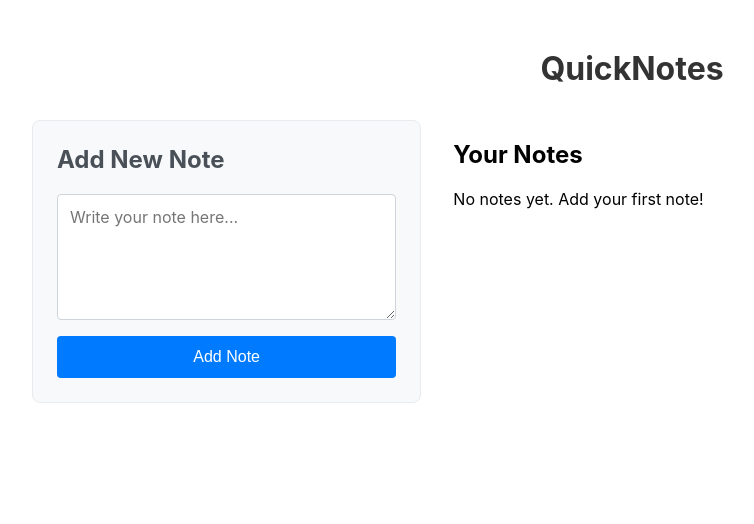
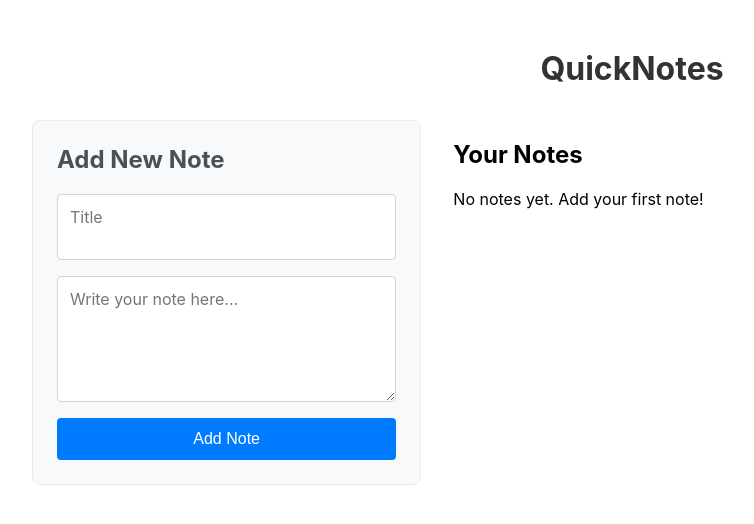
Before and after one commit to LiorKirshner/quicknotes, a React (Vite) app: page / in a window 1280 px wide. Shown: the top 524 px of the page, without its empty margins (8-762 px from the left). Built offline with nearby package versions, Linux system fonts and the light colour scheme.

Commit message:
add option to add note without title

```diff
--- a/src/App.css
+++ b/src/App.css
@@ -45,6 +45,13 @@
   font-size: 1rem;
   resize: vertical;
   min-height: 100px;
+}
+
+.note-form textarea:first-of-type {
+  min-height: 2.5rem;
+  max-height: 2.5rem;
+  resize: none;
+  overflow: hidden;
 }
 
 .note-form textarea:focus {
@@ -108,6 +115,14 @@
   word-wrap: break-word;
 }
 
+.note-title {
+  margin: 0 0 0.5rem 0;
+  color: #222;
+  font-size: 1.1rem;
+  font-weight: 600;
+  word-wrap: break-word;
+}
+
 .note-date,
 .note-footer small {
   color: #6c757d;
--- a/src/components/NoteCard.jsx
+++ b/src/components/NoteCard.jsx
@@ -16,6 +16,7 @@ const NoteCard = ({ note, onDelete }) => {
       <button className="deleteBTN" onClick={deleteNote}>
         X
       </button>
+      {note.title && <h3 className="note-title">{note.title}</h3>}
       <p className="note-body">{note.text}</p>
       <div className="note-footer">
         <small>Created: {formattedDate}</small>
--- a/src/components/NoteForm.jsx
+++ b/src/components/NoteForm.jsx
@@ -1,20 +1,34 @@
 import { useState } from "react";
 
 export default function NoteForm({ onAdd }) {
-  const [noteText, setNoteText] = useState("");
+  const [formData, setFormData] = useState({
+    title: "",
+    text: "",
+  });
+
+  const handleInputChange = (e) => {
+    const { name, value } = e.target;
+    setFormData((prev) => ({
+      ...prev,
+      [name]: value,
+    }));
+  };
 
   const handleSubmit = (e) => {
     e.preventDefault();
-    const text = noteText.trim();
+    const title = formData.title.trim();
+    const text = formData.text.trim();
+
     if (!text) return;
 
     const newNote = {
+      title: title || "",
       text,
       createdAt: Date.now(),
     };
 
     onAdd(newNote);
-    setNoteText("");
+    setFormData({ title: "", text: "" });
   };
 
   return (
@@ -22,10 +36,18 @@ export default function NoteForm({ onAdd }) {
       <h2>Add New Note</h2>
       <form onSubmit={handleSubmit}>
         <textarea
+          name="title"
+          placeholder="Title"
+          rows={1}
+          value={formData.title}
+          onChange={handleInputChange}
+        />
+        <textarea
+          name="text"
           placeholder="Write your note here..."
           rows={4}
-          value={noteText}
-          onChange={(e) => setNoteText(e.target.value)}
+          value={formData.text}
+          onChange={handleInputChange}
           required
         />
         <button type="submit">Add Note</button>
```
